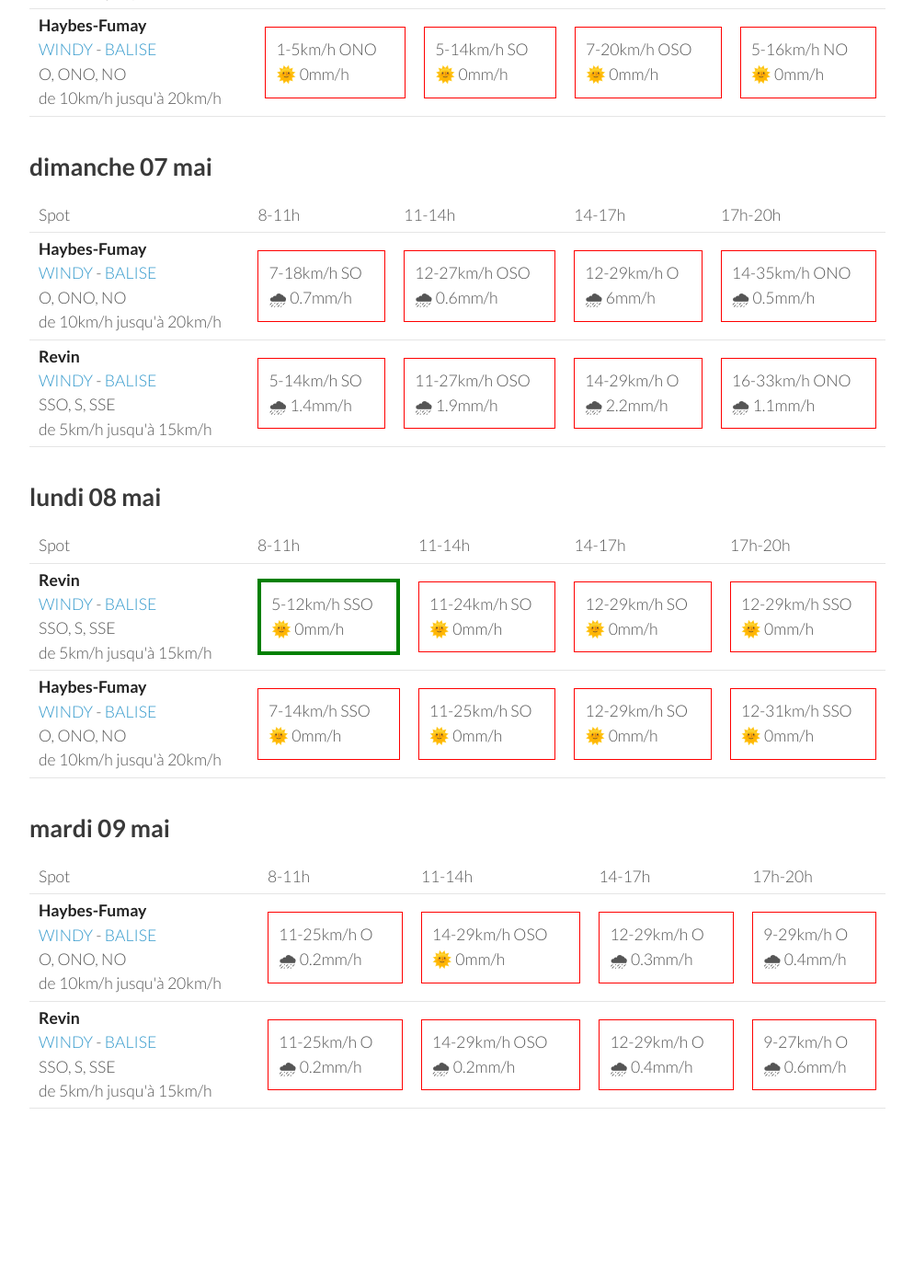
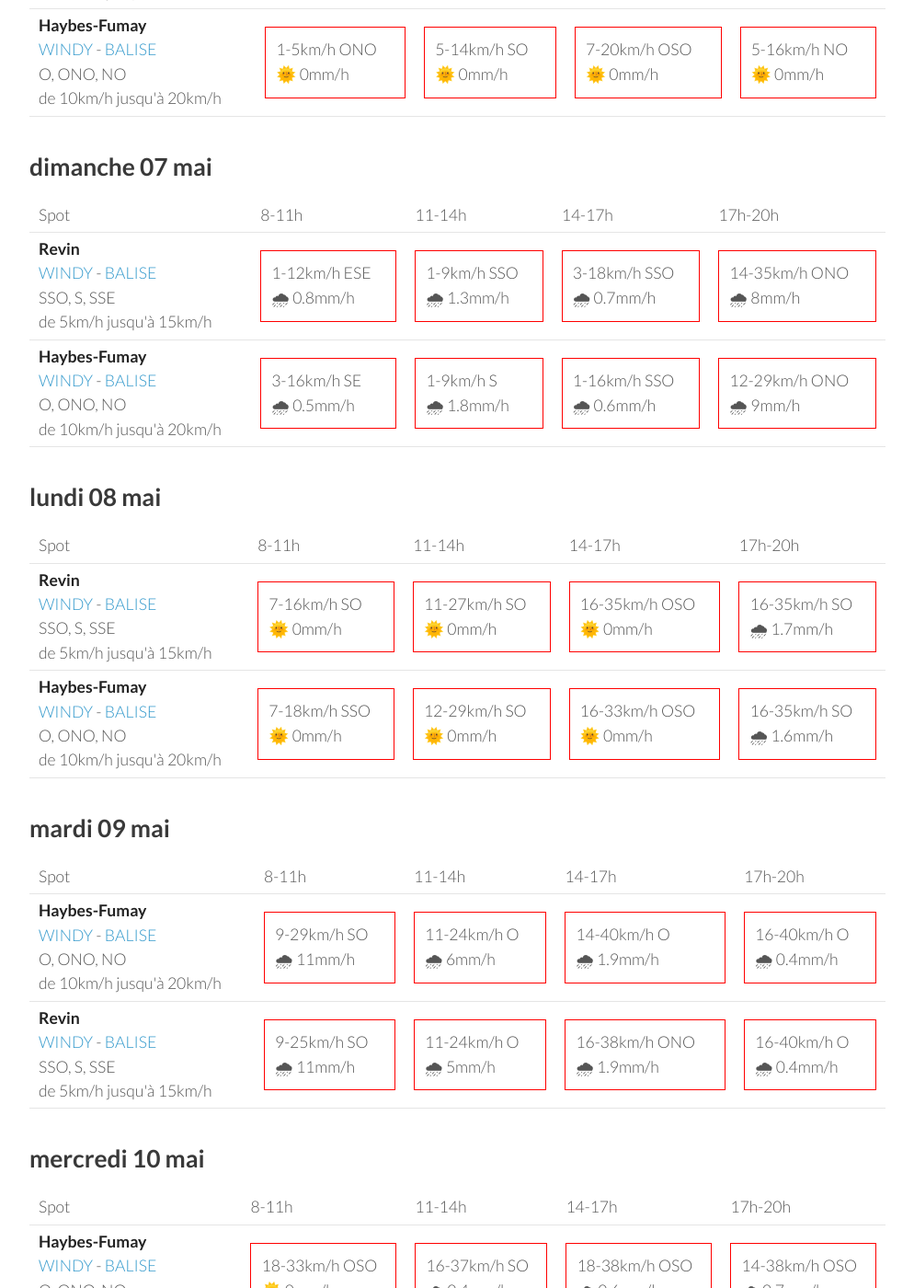
Before and after one commit to parapente-dans-le-nord/parapente-dans-le-nord.github.io, a Jekyll site: the page built from ardennes.markdown, in a window 1280 px wide and 1400 px high, scrolled down 833 px. Shown: the whole window at 92% size, without its empty margins (26-1020 px from the left). Built offline with Jekyll 4.4.1, drawn with Linux system fonts in a browser that asks for light colours; before the commit the page ends 2166 px from its top, so only the background shows below that; some of the changed text lies outside the part shown.

Commit message:
update index.markdown

```diff
--- a/ardennes.markdown
+++ b/ardennes.markdown
@@ -7,7 +7,7 @@ title:  "Tous les spots"
 {: .links}
 
 # Prevision Windy, modèle Arome
-page mise à jour le vendredi 05 mai 06:10
+page mise à jour le vendredi 05 mai 10:10
 
 ## vendredi 05 mai
 
@@ -94,22 +94,22 @@ page mise à jour le vendredi 05 mai 06:10
       <td>17h-20h</td>
     </tr>
 <tr>
-        <td><strong>Haybes-Fumay</strong><br><a href="https://windy.com/49.998/4.715?49.913,4.738,10">WINDY</a> - <span class=""><a href="http://www.balisemeteo.com/balise.php?idBalise=104">BALISE</a> </span><br> <span class="vent-favorable">O, ONO, NO</span><br><span class="force-vent">de 10km/h jusqu'à 20km/h</span> </td>
+        <td><strong>Revin</strong><br><a href="https://windy.com/49.948/4.625?49.543,4.625,8">WINDY</a> - <span class=""><a href="http://www.balisemeteo.com/balise.php?idBalise=5019">BALISE</a> </span><br> <span class="vent-favorable">SSO, S, SSE</span><br><span class="force-vent">de 5km/h jusqu'à 15km/h</span> </td>
 
-            <td><div class="not-flyable"><p>7-18km/h SO</p><p>🌧 0.7mm/h</p></div></td>
-            <td><div class="not-flyable"><p>12-27km/h OSO</p><p>🌧 0.6mm/h</p></div></td>
-            <td><div class="not-flyable"><p>12-29km/h O</p><p>🌧 6mm/h</p></div></td>
-            <td><div class="not-flyable"><p>14-35km/h ONO</p><p>🌧 0.5mm/h</p></div></td>
+            <td><div class="not-flyable"><p>1-12km/h ESE</p><p>🌧 0.8mm/h</p></div></td>
+            <td><div class="not-flyable"><p>1-9km/h SSO</p><p>🌧 1.3mm/h</p></div></td>
+            <td><div class="not-flyable"><p>3-18km/h SSO</p><p>🌧 0.7mm/h</p></div></td>
+            <td><div class="not-flyable"><p>14-35km/h ONO</p><p>🌧 8mm/h</p></div></td>
 
 
     </tr>
 <tr>
-        <td><strong>Revin</strong><br><a href="https://windy.com/49.948/4.625?49.543,4.625,8">WINDY</a> - <span class=""><a href="http://www.balisemeteo.com/balise.php?idBalise=5019">BALISE</a> </span><br> <span class="vent-favorable">SSO, S, SSE</span><br><span class="force-vent">de 5km/h jusqu'à 15km/h</span> </td>
+        <td><strong>Haybes-Fumay</strong><br><a href="https://windy.com/49.998/4.715?49.913,4.738,10">WINDY</a> - <span class=""><a href="http://www.balisemeteo.com/balise.php?idBalise=104">BALISE</a> </span><br> <span class="vent-favorable">O, ONO, NO</span><br><span class="force-vent">de 10km/h jusqu'à 20km/h</span> </td>
 
-            <td><div class="not-flyable"><p>5-14km/h SO</p><p>🌧 1.4mm/h</p></div></td>
-            <td><div class="not-flyable"><p>11-27km/h OSO</p><p>🌧 1.9mm/h</p></div></td>
-            <td><div class="not-flyable"><p>14-29km/h O</p><p>🌧 2.2mm/h</p></div></td>
-            <td><div class="not-flyable"><p>16-33km/h ONO</p><p>🌧 1.1mm/h</p></div></td>
+            <td><div class="not-flyable"><p>3-16km/h SE</p><p>🌧 0.5mm/h</p></div></td>
+            <td><div class="not-flyable"><p>1-9km/h S</p><p>🌧 1.8mm/h</p></div></td>
+            <td><div class="not-flyable"><p>1-16km/h SSO</p><p>🌧 0.6mm/h</p></div></td>
+            <td><div class="not-flyable"><p>12-29km/h ONO</p><p>🌧 9mm/h</p></div></td>
 
 
     </tr>
@@ -132,20 +132,20 @@ page mise à jour le vendredi 05 mai 06:10
 <tr>
         <td><strong>Revin</strong><br><a href="https://windy.com/49.948/4.625?49.543,4.625,8">WINDY</a> - <span class=""><a href="http://www.balisemeteo.com/balise.php?idBalise=5019">BALISE</a> </span><br> <span class="vent-favorable">SSO, S, SSE</span><br><span class="force-vent">de 5km/h jusqu'à 15km/h</span> </td>
 
-            <td><div class="flyable"><p>5-12km/h SSO</p><p>🌞 0mm/h</p></div></td>
-            <td><div class="not-flyable"><p>11-24km/h SO</p><p>🌞 0mm/h</p></div></td>
-            <td><div class="not-flyable"><p>12-29km/h SO</p><p>🌞 0mm/h</p></div></td>
-            <td><div class="not-flyable"><p>12-29km/h SSO</p><p>🌞 0mm/h</p></div></td>
+            <td><div class="not-flyable"><p>7-16km/h SO</p><p>🌞 0mm/h</p></div></td>
+            <td><div class="not-flyable"><p>11-27km/h SO</p><p>🌞 0mm/h</p></div></td>
+            <td><div class="not-flyable"><p>16-35km/h OSO</p><p>🌞 0mm/h</p></div></td>
+            <td><div class="not-flyable"><p>16-35km/h SO</p><p>🌧 1.7mm/h</p></div></td>
 
 
     </tr>
 <tr>
         <td><strong>Haybes-Fumay</strong><br><a href="https://windy.com/49.998/4.715?49.913,4.738,10">WINDY</a> - <span class=""><a href="http://www.balisemeteo.com/balise.php?idBalise=104">BALISE</a> </span><br> <span class="vent-favorable">O, ONO, NO</span><br><span class="force-vent">de 10km/h jusqu'à 20km/h</span> </td>
 
-            <td><div class="not-flyable"><p>7-14km/h SSO</p><p>🌞 0mm/h</p></div></td>
-            <td><div class="not-flyable"><p>11-25km/h SO</p><p>🌞 0mm/h</p></div></td>
+            <td><div class="not-flyable"><p>7-18km/h SSO</p><p>🌞 0mm/h</p></div></td>
             <td><div class="not-flyable"><p>12-29km/h SO</p><p>🌞 0mm/h</p></div></td>
-            <td><div class="not-flyable"><p>12-31km/h SSO</p><p>🌞 0mm/h</p></div></td>
+            <td><div class="not-flyable"><p>16-33km/h OSO</p><p>🌞 0mm/h</p></div></td>
+            <td><div class="not-flyable"><p>16-35km/h SO</p><p>🌧 1.6mm/h</p></div></td>
 
 
     </tr>
@@ -168,20 +168,20 @@ page mise à jour le vendredi 05 mai 06:10
 <tr>
         <td><strong>Haybes-Fumay</strong><br><a href="https://windy.com/49.998/4.715?49.913,4.738,10">WINDY</a> - <span class=""><a href="http://www.balisemeteo.com/balise.php?idBalise=104">BALISE</a> </span><br> <span class="vent-favorable">O, ONO, NO</span><br><span class="force-vent">de 10km/h jusqu'à 20km/h</span> </td>
 
-            <td><div class="not-flyable"><p>11-25km/h O</p><p>🌧 0.2mm/h</p></div></td>
-            <td><div class="not-flyable"><p>14-29km/h OSO</p><p>🌞 0mm/h</p></div></td>
-            <td><div class="not-flyable"><p>12-29km/h O</p><p>🌧 0.3mm/h</p></div></td>
-            <td><div class="not-flyable"><p>9-29km/h O</p><p>🌧 0.4mm/h</p></div></td>
+            <td><div class="not-flyable"><p>9-29km/h SO</p><p>🌧 11mm/h</p></div></td>
+            <td><div class="not-flyable"><p>11-24km/h O</p><p>🌧 6mm/h</p></div></td>
+            <td><div class="not-flyable"><p>14-40km/h O</p><p>🌧 1.9mm/h</p></div></td>
+            <td><div class="not-flyable"><p>16-40km/h O</p><p>🌧 0.4mm/h</p></div></td>
 
 
     </tr>
 <tr>
         <td><strong>Revin</strong><br><a href="https://windy.com/49.948/4.625?49.543,4.625,8">WINDY</a> - <span class=""><a href="http://www.balisemeteo.com/balise.php?idBalise=5019">BALISE</a> </span><br> <span class="vent-favorable">SSO, S, SSE</span><br><span class="force-vent">de 5km/h jusqu'à 15km/h</span> </td>
 
-            <td><div class="not-flyable"><p>11-25km/h O</p><p>🌧 0.2mm/h</p></div></td>
-            <td><div class="not-flyable"><p>14-29km/h OSO</p><p>🌧 0.2mm/h</p></div></td>
-            <td><div class="not-flyable"><p>12-29km/h O</p><p>🌧 0.4mm/h</p></div></td>
-            <td><div class="not-flyable"><p>9-27km/h O</p><p>🌧 0.6mm/h</p></div></td>
+            <td><div class="not-flyable"><p>9-25km/h SO</p><p>🌧 11mm/h</p></div></td>
+            <td><div class="not-flyable"><p>11-24km/h O</p><p>🌧 5mm/h</p></div></td>
+            <td><div class="not-flyable"><p>16-38km/h ONO</p><p>🌧 1.9mm/h</p></div></td>
+            <td><div class="not-flyable"><p>16-40km/h O</p><p>🌧 0.4mm/h</p></div></td>
 
 
     </tr>
@@ -189,3 +189,39 @@ page mise à jour le vendredi 05 mai 06:10
 </tbody>
 </table>
 {:/}
+## mercredi 10 mai
+
+{::nomarkdown}
+<table>
+  <tbody>
+    <tr>
+      <td>Spot</td>
+      <td>8-11h</td>
+      <td>11-14h</td>
+      <td>14-17h</td>
+      <td>17h-20h</td>
+    </tr>
+<tr>
+        <td><strong>Haybes-Fumay</strong><br><a href="https://windy.com/49.998/4.715?49.913,4.738,10">WINDY</a> - <span class=""><a href="http://www.balisemeteo.com/balise.php?idBalise=104">BALISE</a> </span><br> <span class="vent-favorable">O, ONO, NO</span><br><span class="force-vent">de 10km/h jusqu'à 20km/h</span> </td>
+
+            <td><div class="not-flyable"><p>18-33km/h OSO</p><p>🌞 0mm/h</p></div></td>
+            <td><div class="not-flyable"><p>16-37km/h SO</p><p>🌧 0.4mm/h</p></div></td>
+            <td><div class="not-flyable"><p>18-38km/h OSO</p><p>🌧 0.6mm/h</p></div></td>
+            <td><div class="not-flyable"><p>14-38km/h OSO</p><p>🌧 0.7mm/h</p></div></td>
+
+
+    </tr>
+<tr>
+        <td><strong>Revin</strong><br><a href="https://windy.com/49.948/4.625?49.543,4.625,8">WINDY</a> - <span class=""><a href="http://www.balisemeteo.com/balise.php?idBalise=5019">BALISE</a> </span><br> <span class="vent-favorable">SSO, S, SSE</span><br><span class="force-vent">de 5km/h jusqu'à 15km/h</span> </td>
+
+            <td><div class="not-flyable"><p>18-33km/h OSO</p><p>🌞 0mm/h</p></div></td>
+            <td><div class="not-flyable"><p>16-35km/h SO</p><p>🌧 0.3mm/h</p></div></td>
+            <td><div class="not-flyable"><p>18-37km/h OSO</p><p>🌧 0.6mm/h</p></div></td>
+            <td><div class="not-flyable"><p>16-38km/h OSO</p><p>🌧 1mm/h</p></div></td>
+
+
+    </tr>
+
+</tbody>
+</table>
+{:/}
```
